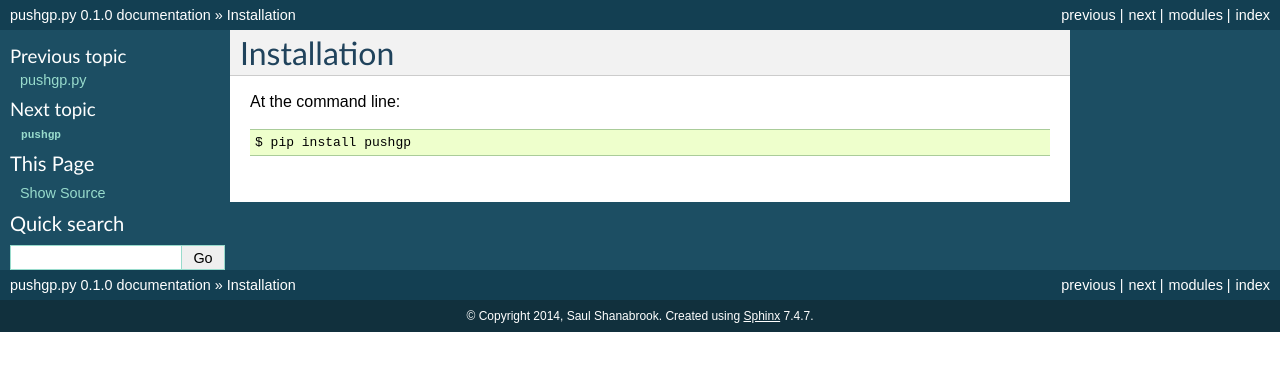
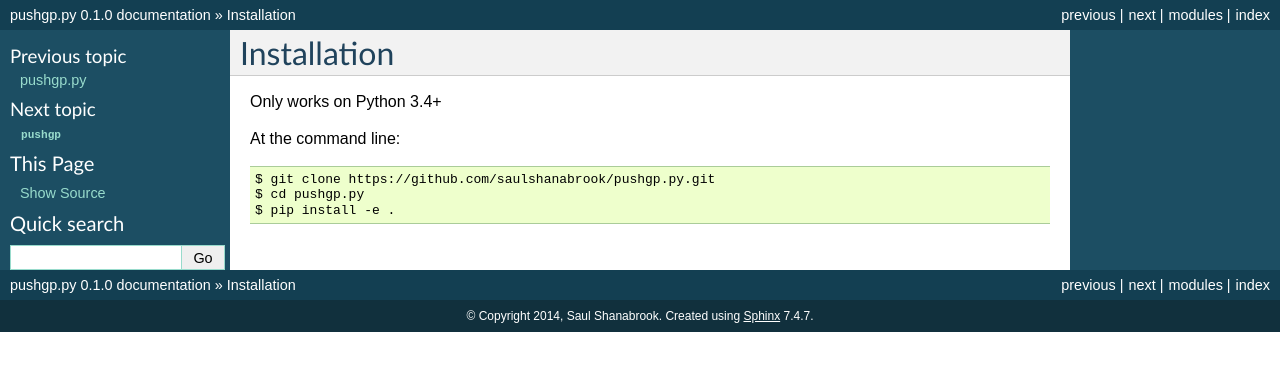
Before and after one commit to saulshanabrook/pushgp.py, a Sphinx documentation site: the page built from docs/installation.rst, in a window 1280 px wide. Shown: the top 371 px of the page. Built offline with Sphinx 7.4.7, drawn with Linux system fonts in a browser that asks for light colours.

Commit message:
update install directions

```diff
--- a/docs/installation.rst
+++ b/docs/installation.rst
@@ -2,6 +2,10 @@
 Installation
 ============
 
+Only works on Python 3.4+
+
 At the command line::
 
-    $ pip install pushgp
+    $ git clone https://github.com/saulshanabrook/pushgp.py.git
+    $ cd pushgp.py
+    $ pip install -e .
```
